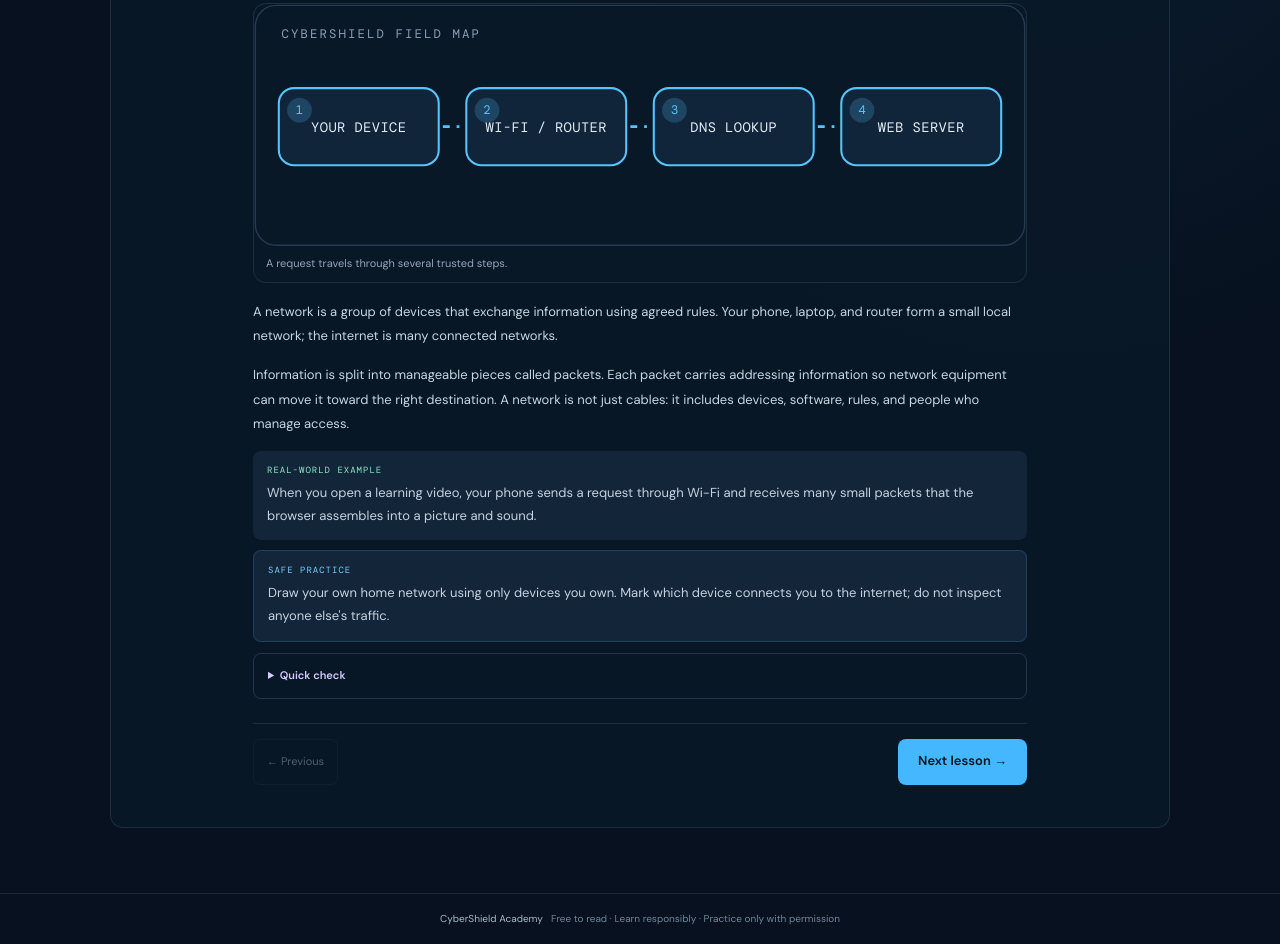
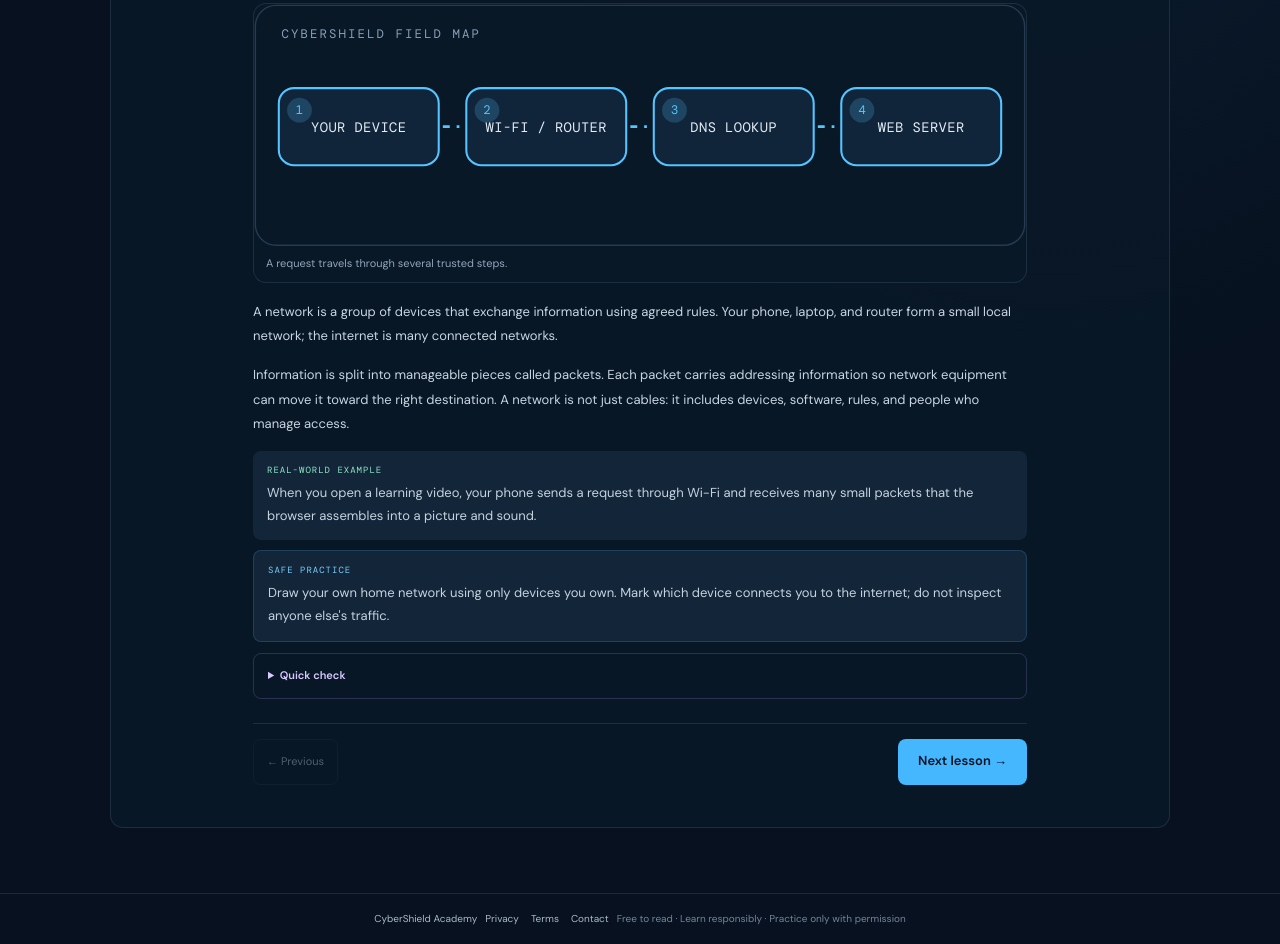
Before and after one commit to vipinyadav885817-wq/CyberShield-Academy, a plain HTML site: page article.html in a window 1280 px wide. Shown: the part 281-1225 px from the top of the page. Drawn offline with nearby package versions, Linux system fonts and the light colour scheme.

Commit message:
Add privacy and terms links

```diff
--- a/article.html
+++ b/article.html
@@ -61,7 +61,7 @@
             </section>
         </section>
     </main>
-    <footer class="app-footer learn-footer"><a href="index.html">CyberShield Academy</a><span>Free to read · Learn responsibly · Practice only with permission</span></footer>
+    <footer class="app-footer learn-footer"><a href="index.html">CyberShield Academy</a><nav aria-label="Policies" style="display:flex;gap:12px;flex-wrap:wrap"><a href="privacy.html">Privacy</a><a href="terms.html">Terms</a><a href="https://github.com/vipinyadav885817-wq/CyberShield-Academy/issues">Contact</a></nav><span>Free to read · Learn responsibly · Practice only with permission</span></footer>
     <script src="curriculum.js"></script>
     <script src="curriculum-programming.js"></script>
     <script src="learn.js"></script>
```
